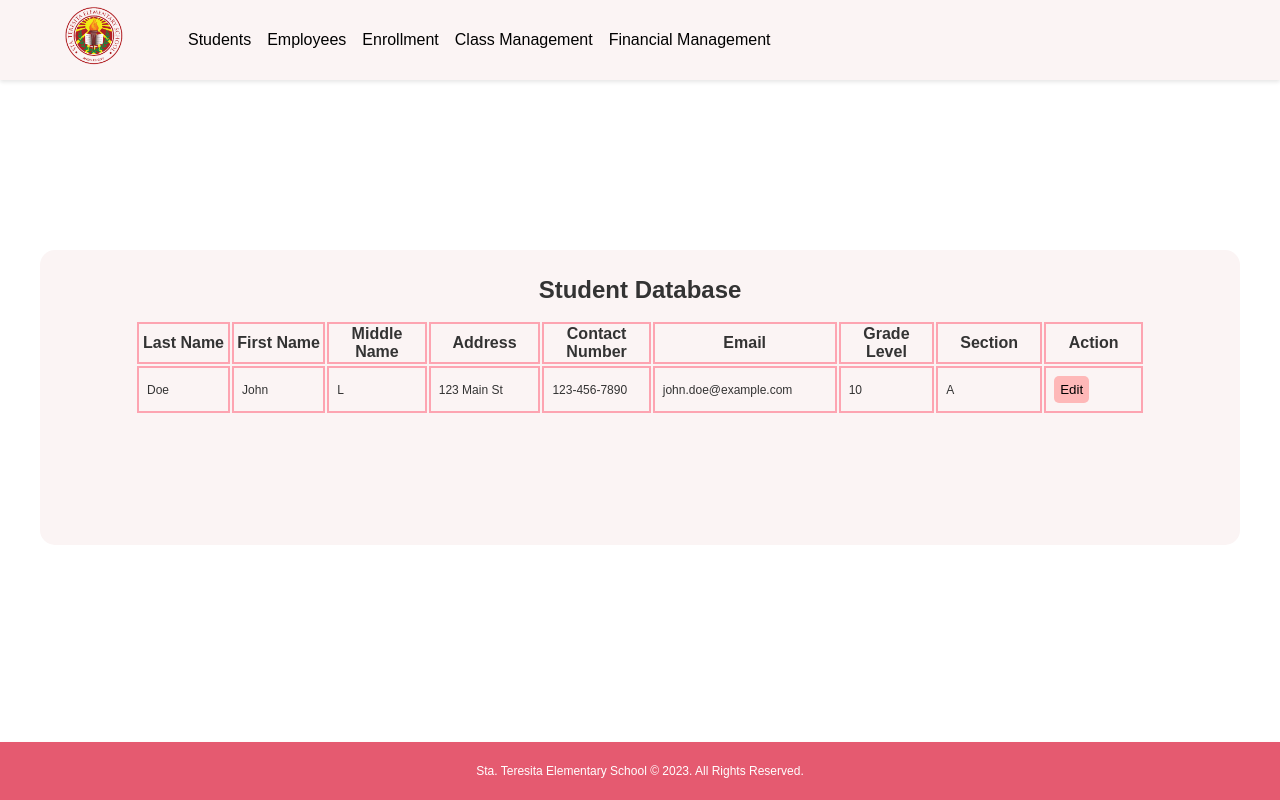
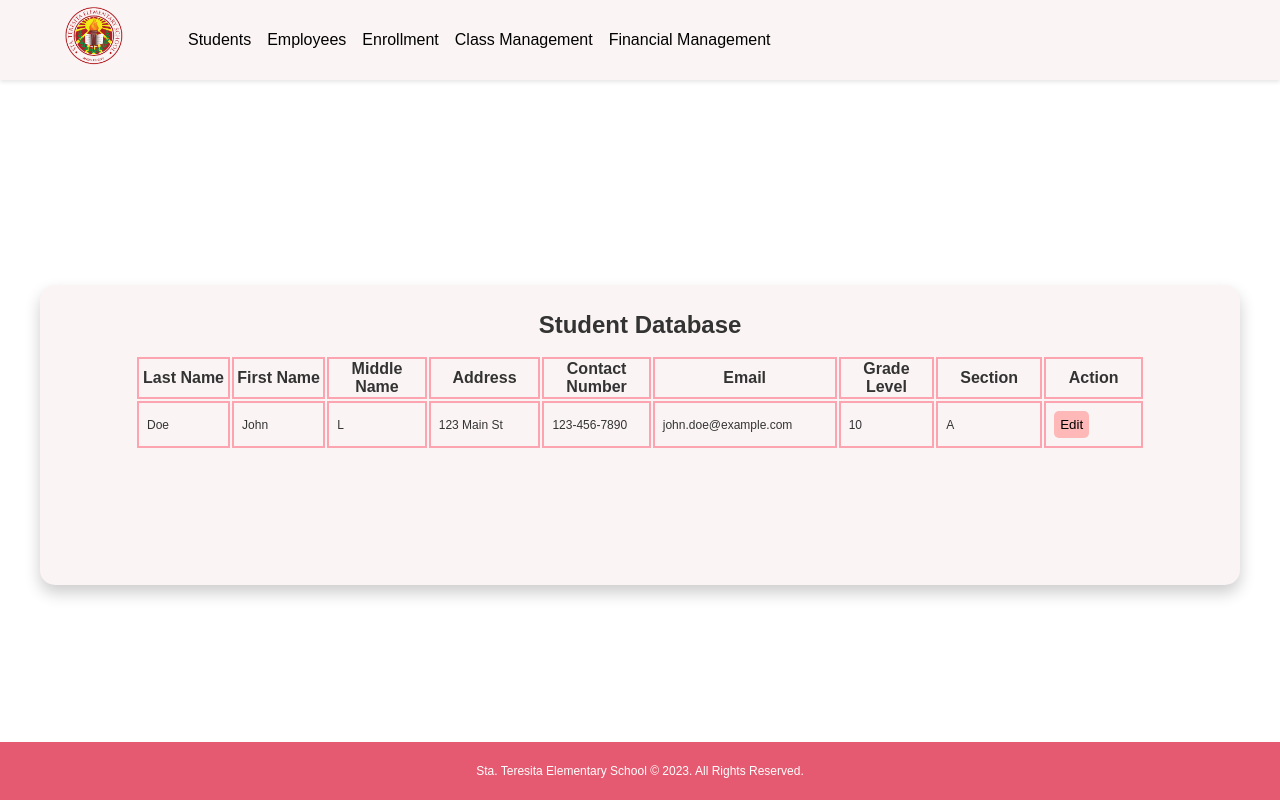
Before and after one commit to KurtRumbaua/WebSys_SRMS, a React (Create React App) app in the folder frontend/: page /student-database in a window 1280 px wide. Shown: the top 800 px of the page. Built offline with nearby package versions, Linux system fonts and the light colour scheme; no server answers.

Commit message:
Updated Students Database and CSS

```diff
--- a/frontend/src/pages/adminviews/students-database.js
+++ b/frontend/src/pages/adminviews/students-database.js
@@ -64,7 +64,7 @@ function StudentsDatabase() {
                         </ul>
                     </nav>
                 </header>
-                <div className="enroll-students">
+                <div className="enroll-students" style={{marginTop:70}}>
                     <div className="admin-content">
                         <h1>Student Database</h1>
                         <table style={{paddingBottom:50}}>
--- a/frontend/src/styles/enroll-students.css
+++ b/frontend/src/styles/enroll-students.css
@@ -8,6 +8,9 @@
     max-height: 70%;
     min-width: 5%;
     min-height: 5%;
+    box-shadow: 0px 8px 16px 0px rgba(0, 0, 0, 0.2);
+    overflow-y: scroll;
+    max-height: 60%;
   }
 
   .admin-content {
```
